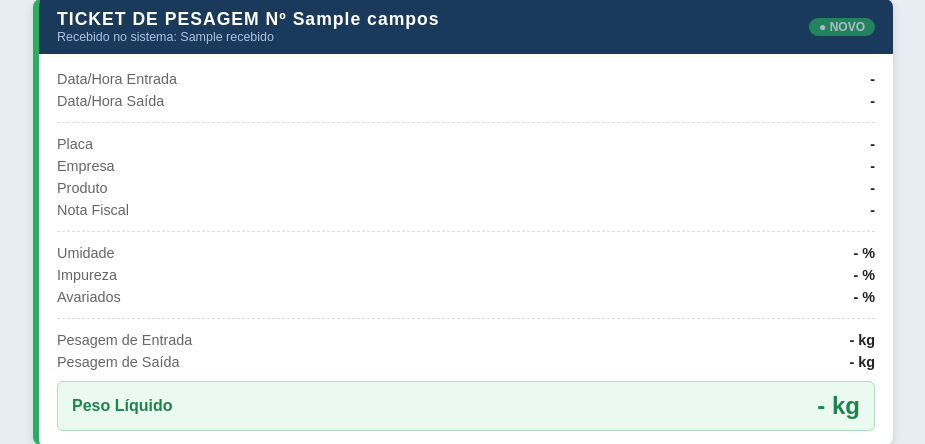
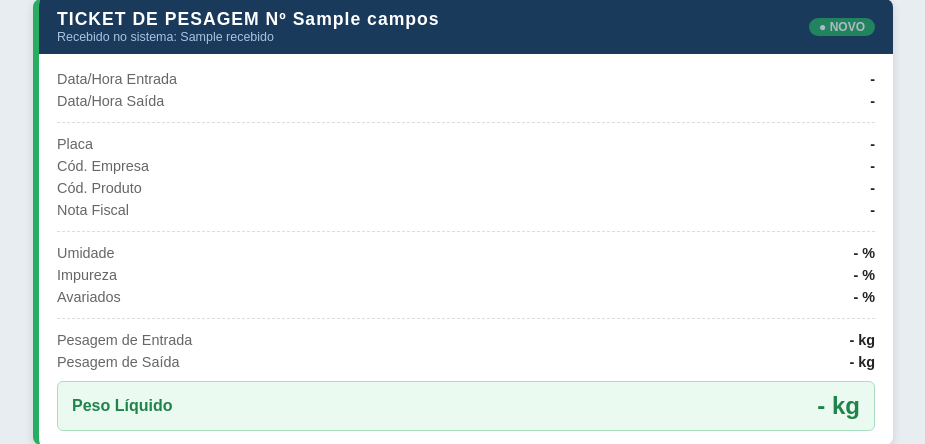
Before and after one commit to betozanetta-ai/balanca-pesagens, a Flask app: page / in a window 1280 px wide. Shown: the part 97-541 px from the top of the page, without its empty margins (177-1102 px from the left). Run offline with Flask 3, Linux system fonts and the light colour scheme; a database or web service that is not in the repository returns one stand-in record (values such as "Sample title"); some libraries are stand-ins or nearby versions.

Commit message:
fix: atualiza indices empresa/produto/NF no painel

```diff
--- a/templates/index.html
+++ b/templates/index.html
@@ -221,16 +221,16 @@
             <span class="valor">{{ c[1] if c|length > 1 else '-' }}</span>
           </div>
           <div class="linha">
-            <span class="label">Empresa</span>
-            <span class="valor">{{ c[2] if c|length > 2 else '-' }}</span>
+            <span class="label">Cód. Empresa</span>
+            <span class="valor">{{ c[6] if c|length > 6 and c[6].strip() else '-' }}</span>
           </div>
           <div class="linha">
-            <span class="label">Produto</span>
-            <span class="valor">{{ c[4] if c|length > 4 else '-' }}</span>
+            <span class="label">Cód. Produto</span>
+            <span class="valor">{{ c[7] if c|length > 7 and c[7].strip() else '-' }}</span>
           </div>
           <div class="linha">
             <span class="label">Nota Fiscal</span>
-            <span class="valor">{{ c[3] if c|length > 3 else '-' }}</span>
+            <span class="valor">{{ c[32] if c|length > 32 and c[32].strip() else '-' }}</span>
           </div>
         </div>
 
@@ -279,8 +279,8 @@
       <div class="info">
         <b>#{{ c[0] if c|length > 0 else '?' }}</b>
         &nbsp;·&nbsp; {{ c[1] if c|length > 1 else '-' }}
-        &nbsp;·&nbsp; {{ c[4] if c|length > 4 else '-' }}
-        &nbsp;·&nbsp; NF {{ c[3] if c|length > 3 else '-' }}
+        &nbsp;·&nbsp; cód.{{ c[7] if c|length > 7 and c[7].strip() else '-' }}
+        &nbsp;·&nbsp; NF {{ c[32] if c|length > 32 and c[32].strip() else '-' }}
       </div>
       <div style="text-align:right">
         <div class="peso">{{ c[27] if c|length > 27 else '-' }} kg</div>
```
